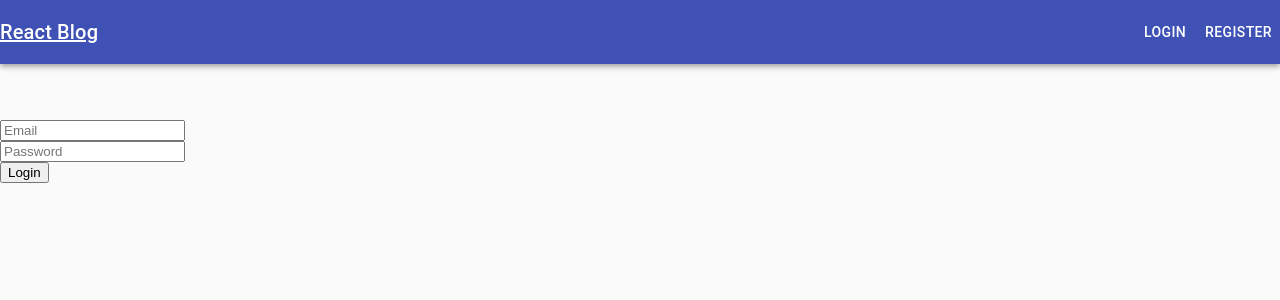
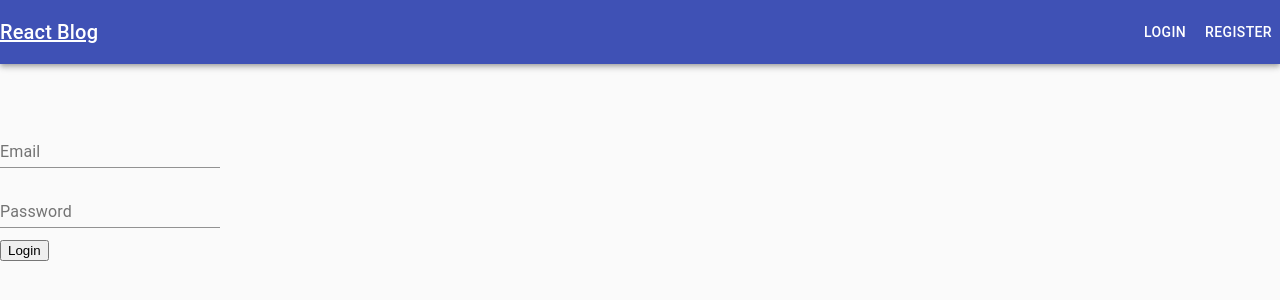
Before and after one commit to phogtr/react-blog, a React (Create React App) app in the folder client/: page /login in a window 1280 px wide. Shown: the top 300 px of the page. Built offline with nearby package versions, Linux system fonts and the light colour scheme.

Commit message:
basic form (working on)

```diff
--- a/client/src/components/InputField/InputField.tsx
+++ b/client/src/components/InputField/InputField.tsx
@@ -1,24 +1,34 @@
+import { Box, TextField } from "@material-ui/core";
 import { useField } from "formik";
 import React, { InputHTMLAttributes } from "react";
 
 type InputFieldProps = InputHTMLAttributes<HTMLInputElement> & {
   name: string;
+  label: string;
   placeholder: string;
   textarea?: boolean;
+  type?: string;
 };
 
 export const InputField: React.FC<InputFieldProps> = ({ textarea, ...props }) => {
   const [field, { error }] = useField(props);
 
   return (
-    <div>
+    <Box pb={1.5}>
       {textarea ? (
         <textarea {...field} id={field.name} placeholder={props.placeholder}></textarea>
       ) : (
-        <input {...field} {...props} id={field.name} placeholder={props.placeholder} />
+        <TextField
+          {...field}
+          error={error ? true : false}
+          label={props.label}
+          id={field.name}
+          placeholder={props.placeholder}
+          type={props.type}
+          helperText={error ? error : null}
+          autoComplete={props.autoComplete}
+        />
       )}
-
-      {error ? <p>{error}</p> : null}
-    </div>
+    </Box>
   );
 };
--- a/client/src/components/Login/Login.tsx
+++ b/client/src/components/Login/Login.tsx
@@ -25,9 +25,15 @@ export const Login: React.FC<LoginProps> = () => {
       }}
     >
       {() => (
-        <Form>
-          <InputField name="email" placeholder="Email" />
-          <InputField name="password" placeholder="Password" type="password" autoComplete="off" />
+        <Form autoComplete="off">
+          <InputField name="email" label="Email" placeholder="Email" />
+          <InputField
+            name="password"
+            label="Password"
+            placeholder="Password"
+            type="password"
+            autoComplete="off"
+          />
           <button type="submit">Login</button>
         </Form>
       )}
--- a/client/src/components/Posts/CreatePost/CreatePost.tsx
+++ b/client/src/components/Posts/CreatePost/CreatePost.tsx
@@ -30,8 +30,8 @@ export const CreatePost: React.FC<CreatePostProps> = () => {
     >
       {() => (
         <Form>
-          <InputField name="title" placeholder="title" />
-          <InputField name="content" placeholder="text..." textarea />
+          <InputField name="title" label="Title" placeholder="title" />
+          <InputField name="content" label="Content" placeholder="text..." textarea />
           <button type="submit">Create Post</button>
         </Form>
       )}
--- a/client/src/components/Posts/EditPost/EditPost.tsx
+++ b/client/src/components/Posts/EditPost/EditPost.tsx
@@ -66,8 +66,8 @@ export const EditPost: React.FC<EditPostProps> = () => {
         >
           {() => (
             <Form>
-              <InputField name="title" placeholder="title" />
-              <InputField name="content" placeholder="text..." textarea />
+              <InputField name="title" label="Title" placeholder="title" />
+              <InputField name="content" label="Content" placeholder="text..." textarea />
               <button type="submit">Edit Post</button>
             </Form>
           )}
--- a/client/src/components/Register/Register.tsx
+++ b/client/src/components/Register/Register.tsx
@@ -25,10 +25,16 @@ export const Register: React.FC<RegisterProps> = () => {
       }}
     >
       {() => (
-        <Form>
-          <InputField name="name" placeholder="Display Name" />
-          <InputField name="email" placeholder="Email" />
-          <InputField name="password" placeholder="Password" type="password" autoComplete="off" />
+        <Form autoComplete="off">
+          <InputField name="name" label="Name" placeholder="Username" />
+          <InputField name="email" label="Email" placeholder="Email" />
+          <InputField
+            name="password"
+            label="Password"
+            placeholder="Password"
+            type="password"
+            autoComplete="off"
+          />
           <button type="submit">Register</button>
         </Form>
       )}
```
